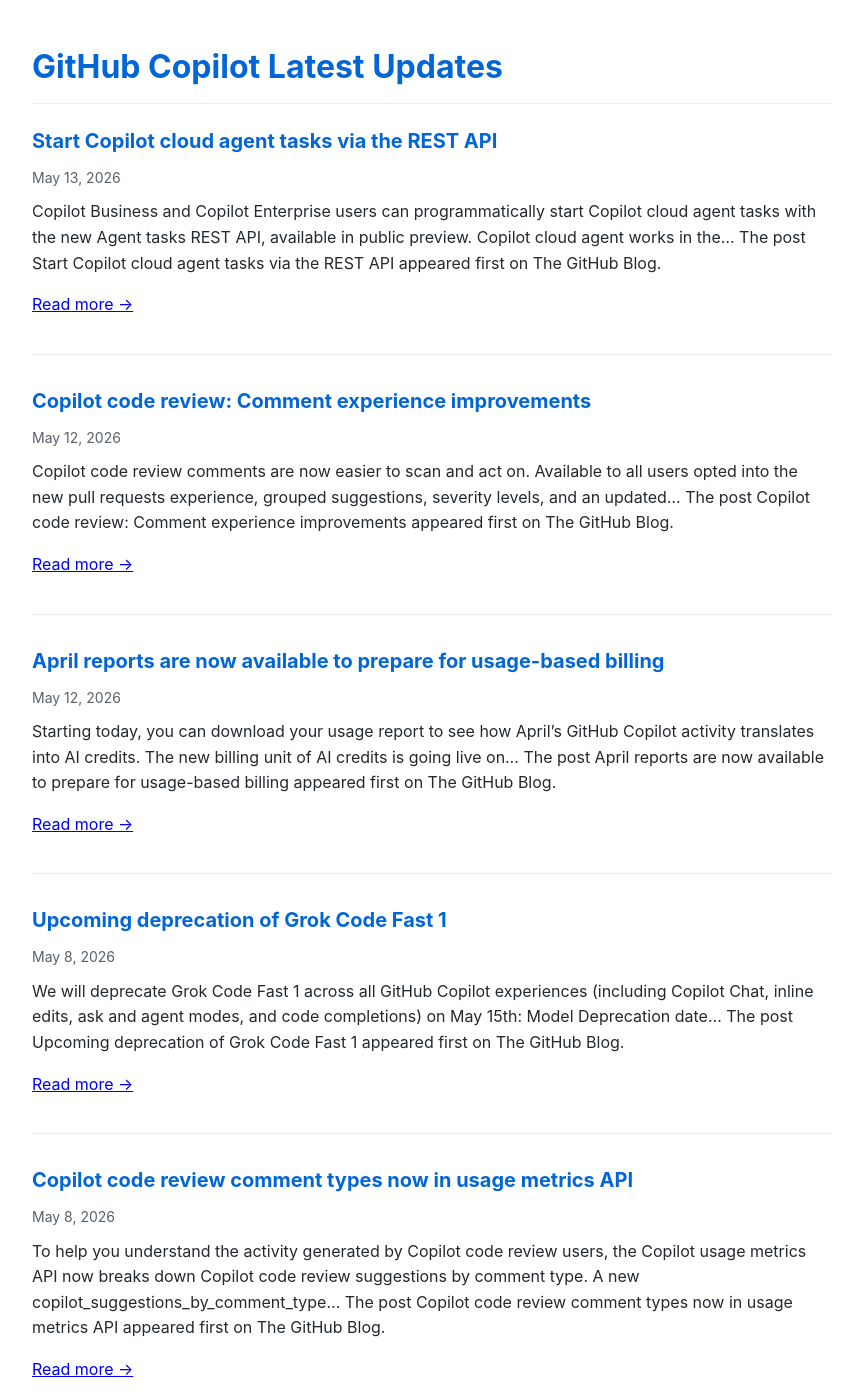
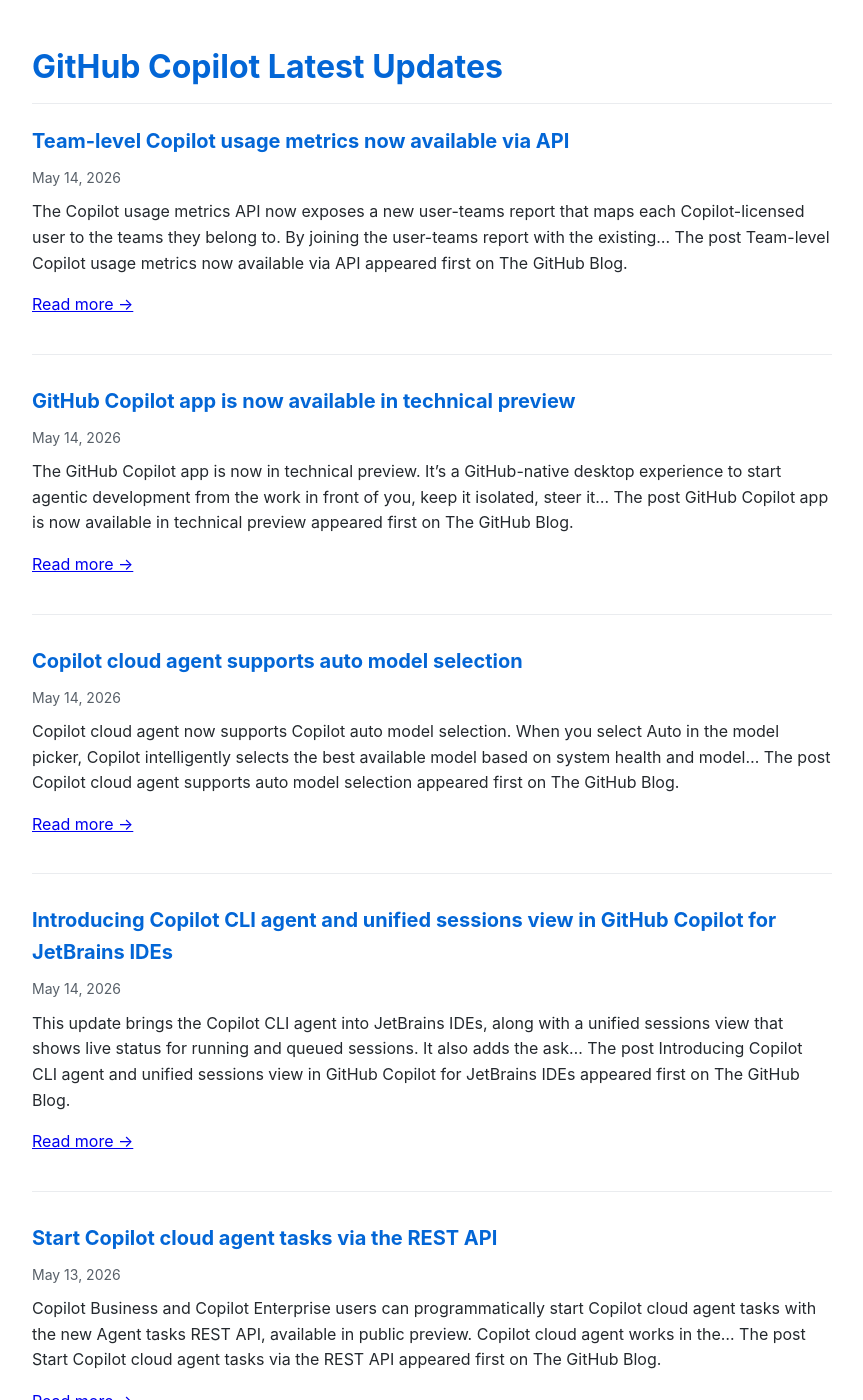
Before and after one commit to Oregand/oregand.github.io, a Jekyll site: the page copilot-feed.html, which Jekyll copies as it is, in a window 1280 px wide and 1400 px high. Shown: the whole window, without its empty margins (208-1071 px from the left). Built offline with Jekyll 4.4.1, drawn with Linux system fonts in a browser that asks for light colours; some of the changed text lies outside the part shown.

Commit message:
Update RSS feed

```diff
--- a/copilot-feed.html
+++ b/copilot-feed.html
@@ -62,6 +62,58 @@
 </head>
 <body>
   <h1>GitHub Copilot Latest Updates</h1>
+
+  <div class="feed-item">
+    <div class="feed-title">
+      <a href="https://github.blog/changelog/2026-05-14-team-level-copilot-usage-metrics-now-available-via-api" target="_blank">Team-level Copilot usage metrics now available via API</a>
+    </div>
+    <div class="feed-date">May 14, 2026</div>
+    <div class="feed-description">
+      The Copilot usage metrics API now exposes a new user-teams report that maps each Copilot-licensed user to the teams they belong to. By joining the user-teams report with the existing&#8230;
+The post Team-level Copilot usage metrics now available via API appeared first on The GitHub Blog.
+
+      <p><a href="https://github.blog/changelog/2026-05-14-team-level-copilot-usage-metrics-now-available-via-api" target="_blank">Read more →</a></p>
+    </div>
+  </div>
+
+  <div class="feed-item">
+    <div class="feed-title">
+      <a href="https://github.blog/changelog/2026-05-14-github-copilot-app-is-now-available-in-technical-preview" target="_blank">GitHub Copilot app is now available in technical preview</a>
+    </div>
+    <div class="feed-date">May 14, 2026</div>
+    <div class="feed-description">
+      The GitHub Copilot app is now in technical preview. It&#8217;s a GitHub-native desktop experience to start agentic development from the work in front of you, keep it isolated, steer it&#8230;
+The post GitHub Copilot app is now available in technical preview appeared first on The GitHub Blog.
+
+      <p><a href="https://github.blog/changelog/2026-05-14-github-copilot-app-is-now-available-in-technical-preview" target="_blank">Read more →</a></p>
+    </div>
+  </div>
+
+  <div class="feed-item">
+    <div class="feed-title">
+      <a href="https://github.blog/changelog/2026-05-14-copilot-cloud-agent-supports-auto-model-selection" target="_blank">Copilot cloud agent supports auto model selection</a>
+    </div>
+    <div class="feed-date">May 14, 2026</div>
+    <div class="feed-description">
+      Copilot cloud agent now supports Copilot auto model selection. When you select Auto in the model picker, Copilot intelligently selects the best available model based on system health and model&#8230;
+The post Copilot cloud agent supports auto model selection appeared first on The GitHub Blog.
+
+      <p><a href="https://github.blog/changelog/2026-05-14-copilot-cloud-agent-supports-auto-model-selection" target="_blank">Read more →</a></p>
+    </div>
+  </div>
+
+  <div class="feed-item">
+    <div class="feed-title">
+      <a href="https://github.blog/changelog/2026-05-13-introducing-copilot-cli-agent-and-unified-sessions-view-in-github-copilot-for-jetbrains-ides" target="_blank">Introducing Copilot CLI agent and unified sessions view in GitHub Copilot for JetBrains IDEs</a>
+    </div>
+    <div class="feed-date">May 14, 2026</div>
+    <div class="feed-description">
+      This update brings the Copilot CLI agent into JetBrains IDEs, along with a unified sessions view that shows live status for running and queued sessions. It also adds the ask&#8230;
+The post Introducing Copilot CLI agent and unified sessions view in GitHub Copilot for JetBrains IDEs appeared first on The GitHub Blog.
+
+      <p><a href="https://github.blog/changelog/2026-05-13-introducing-copilot-cli-agent-and-unified-sessions-view-in-github-copilot-for-jetbrains-ides" target="_blank">Read more →</a></p>
+    </div>
+  </div>
 
   <div class="feed-item">
     <div class="feed-title">
@@ -141,60 +193,8 @@ The post More flexible secrets and variables for Copilot cloud agent appeared fi
     </div>
   </div>
 
-  <div class="feed-item">
-    <div class="feed-title">
-      <a href="https://github.blog/changelog/2026-05-07-upcoming-deprecation-of-gpt-4-1" target="_blank">Upcoming deprecation of GPT-4.1</a>
-    </div>
-    <div class="feed-date">May 8, 2026</div>
-    <div class="feed-description">
-      We will deprecate the following model across all GitHub Copilot experiences (including Copilot Chat, inline edits, ask and agent modes, and code completions) on 6/1/2026: Model Deprecation date Suggested alternative&#8230;
-The post Upcoming deprecation of GPT-4.1 appeared first on The GitHub Blog.
-
-      <p><a href="https://github.blog/changelog/2026-05-07-upcoming-deprecation-of-gpt-4-1" target="_blank">Read more →</a></p>
-    </div>
-  </div>
-
-  <div class="feed-item">
-    <div class="feed-title">
-      <a href="https://github.blog/changelog/2026-05-07-claude-sonnet-4-deprecated" target="_blank">Claude Sonnet 4 deprecated</a>
-    </div>
-    <div class="feed-date">May 7, 2026</div>
-    <div class="feed-description">
-      We have deprecated the following model across all GitHub Copilot experiences (including Copilot Chat, inline edits, ask and agent modes, and code completions) on May 6, 2026. Model Deprecation date&#8230;
-The post Claude Sonnet 4 deprecated appeared first on The GitHub Blog.
-
-      <p><a href="https://github.blog/changelog/2026-05-07-claude-sonnet-4-deprecated" target="_blank">Read more →</a></p>
-    </div>
-  </div>
-
-  <div class="feed-item">
-    <div class="feed-title">
-      <a href="https://github.blog/changelog/2026-05-07-rubber-duck-in-github-copilot-cli-now-supports-more-models" target="_blank">Rubber Duck in GitHub Copilot CLI now supports more models</a>
-    </div>
-    <div class="feed-date">May 7, 2026</div>
-    <div class="feed-description">
-      Rubber Duck, the cross-family review agent in GitHub Copilot CLI, is now available using a Claude-powered critic agent when your session is using a GPT model. For sessions using Claude&#8230;
-The post Rubber Duck in GitHub Copilot CLI now supports more models appeared first on The GitHub Blog.
-
-      <p><a href="https://github.blog/changelog/2026-05-07-rubber-duck-in-github-copilot-cli-now-supports-more-models" target="_blank">Read more →</a></p>
-    </div>
-  </div>
-
-  <div class="feed-item">
-    <div class="feed-title">
-      <a href="https://github.blog/changelog/2026-05-06-enterprise-managed-plugins-in-github-copilot-cli-are-now-in-public-preview" target="_blank">Enterprise-managed plugins in GitHub Copilot CLI are now in public preview</a>
-    </div>
-    <div class="feed-date">May 6, 2026</div>
-    <div class="feed-description">
-      Enterprise administrators can now configure and distribute plugins to GitHub Copilot CLI users across their enterprise. Set baseline standards for your enterprise and make them available in every user&#8217;s Copilot&#8230;
-The post Enterprise-managed plugins in GitHub Copilot CLI are now in public preview appeared first on The GitHub Blog.
-
-      <p><a href="https://github.blog/changelog/2026-05-06-enterprise-managed-plugins-in-github-copilot-cli-are-now-in-public-preview" target="_blank">Read more →</a></p>
-    </div>
-  </div>
-
   <div class="update-info">
-    Feed last updated: May 14, 2026 at 12:28 PM
+    Feed last updated: May 15, 2026 at 12:17 AM
   </div>
 </body>
 </html>
```
